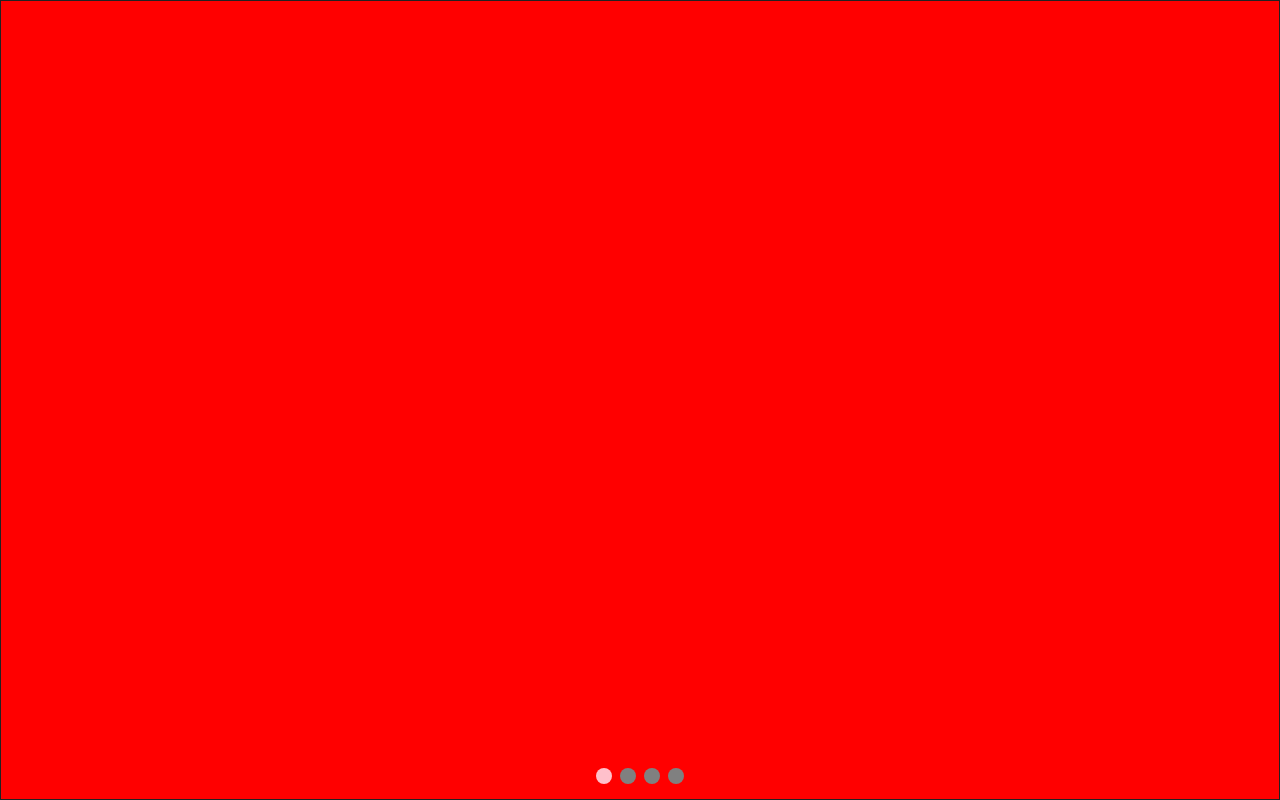
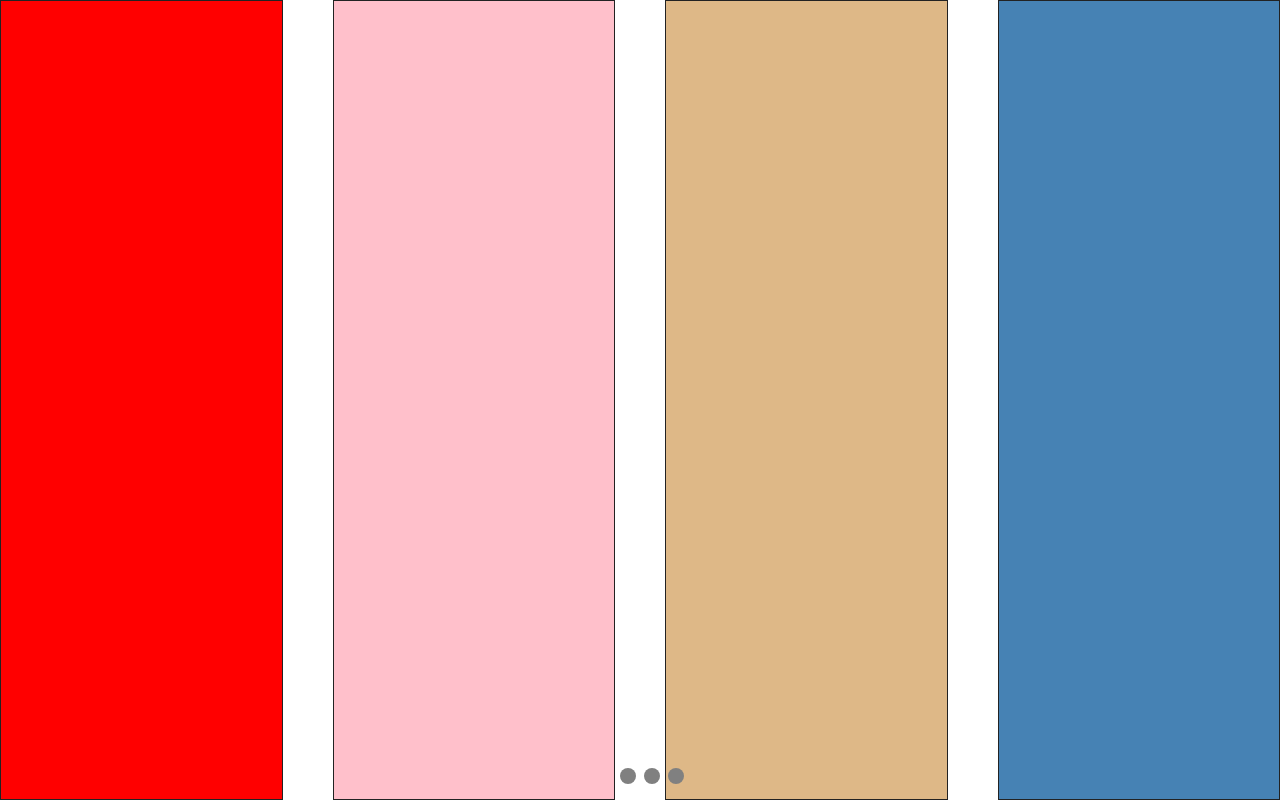
Before and after one commit to CJewon/2307-WEB4, a plain HTML site: page slider/index.html in a window 1280 px wide. Drawn offline with Linux system fonts and the light colour scheme.

Commit message:
Update index.html

```diff
--- a/slider/index.html
+++ b/slider/index.html
@@ -46,7 +46,7 @@
     <script src="createSlide.js"></script>
 
     <script>
-        createSlide(document.querySelector('.container'), 500, 1, 0)
+        createSlide(document.querySelector('.container'), 500, 4, 50)
     </script>
 </body>
 
```
